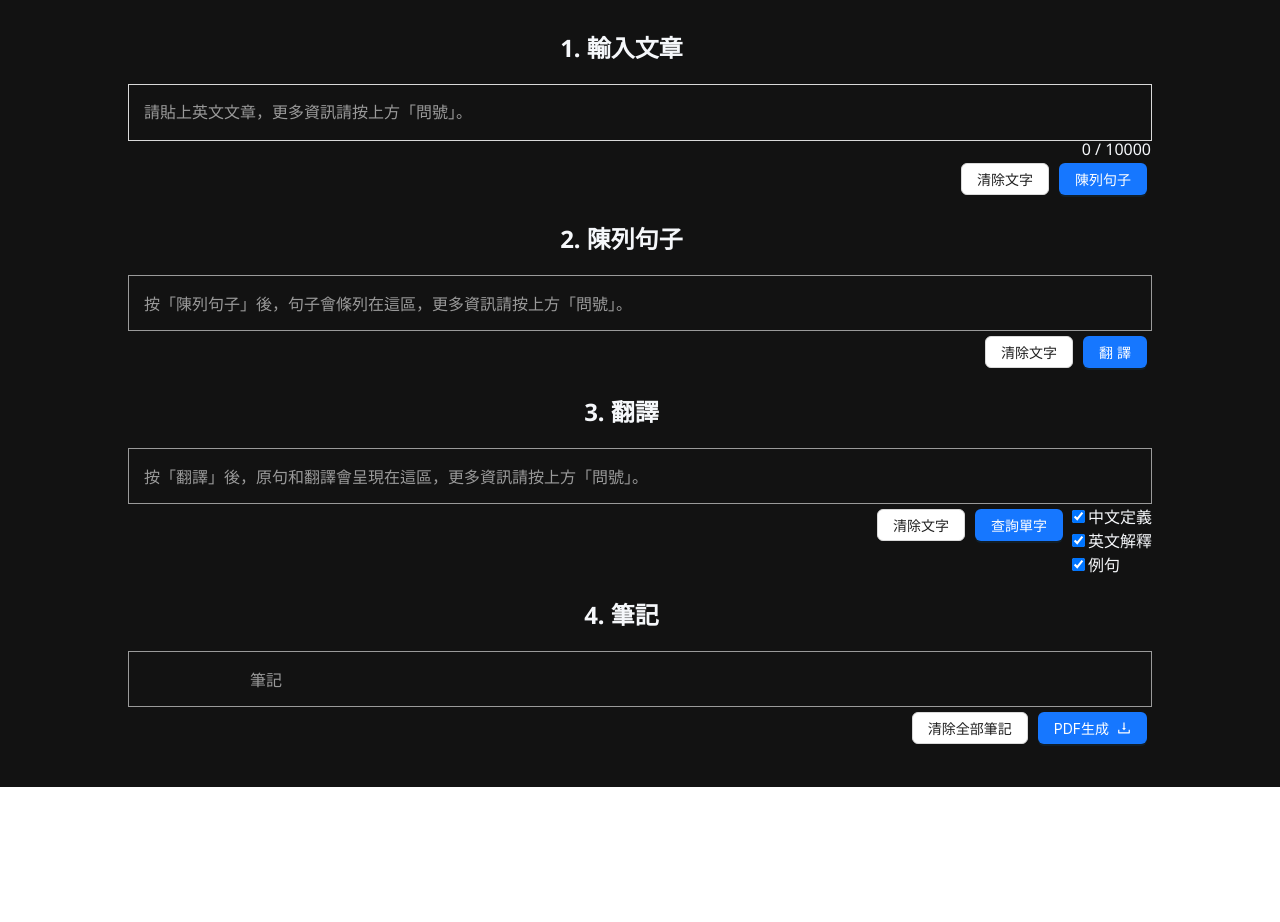
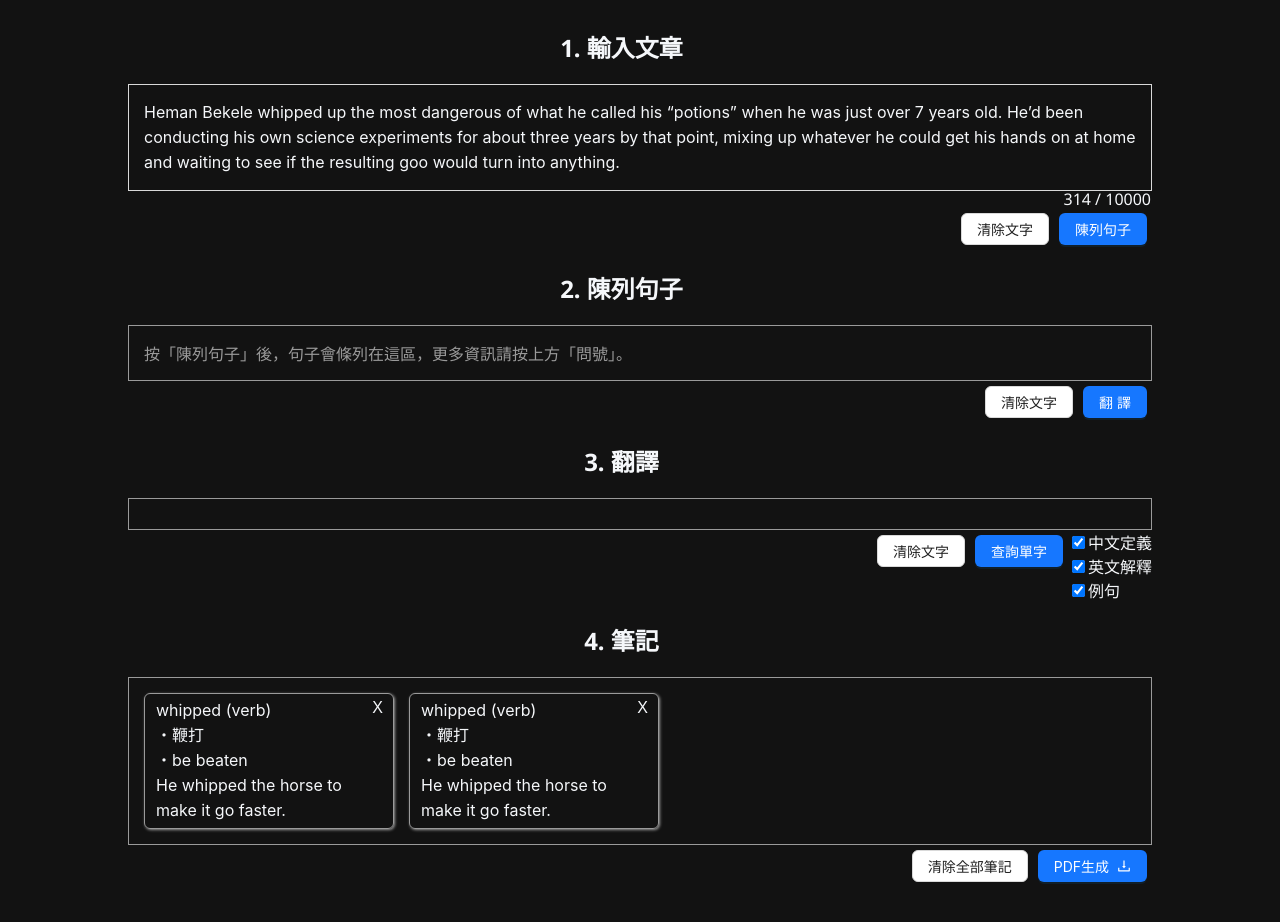
Before and after one commit to LisaMandarin/LearnEnglish, a React (Vite) app: page / in a window 1280 px wide. Shown: the part 220-1142 px from the top of the page. Before the commit the page ends 1007 px from the top, so only its background shows below. Built offline with nearby package versions, Linux system fonts and the light colour scheme; some icons are missing.

Commit message:
notesSection style checked

```diff
--- a/src/App.css
+++ b/src/App.css
@@ -150,7 +150,7 @@ label {
 }
 
 /* Rendering window of NotesSection */
-#notes-section .renderingWindow {
+/* #notes-section .renderingWindow {
   display: grid;
   grid-template-columns: repeat(auto-fill, 250px);
   grid-gap: var(--space-big);
@@ -158,8 +158,8 @@ label {
   border: 1px solid #9a9a9a;
   min-height: 3rem;
   padding: var(--space-big);
-}
-#notes-section .renderingWindow textarea {
+} */
+/* #notes-section .renderingWindow textarea {
   height: auto;
   padding: var(--space-big);
   font-size: 1rem;
@@ -167,22 +167,4 @@ label {
   box-shadow: 1px, 1px, 3px rgba(0, 0, 0, 0.3);
   border: 1px solid #9a9a9a;
   box-shadow: 1px 1px 3px #9a9a9a;
-}
-
-/* close button for NotesSection */
-.note-container {
-  position: relative;
-}
-
-/* delete button of notes */
-.close-button {
-  position: absolute;
-  top: 5px;
-  right: 5px;
-  background-color: transparent;
-  border: none;
-  cursor: pointer;
-  font-size: 1rem;
-  color: inherit;
-  z-index: 10;
-}
+} */
--- a/src/AppContext.jsx
+++ b/src/AppContext.jsx
@@ -1,12 +1,20 @@
+import { useStyleRegister } from 'antd/es/theme/internal'
 import React, { useState, createContext } from 'react'
 
 export const AppContext = createContext()
 
 export const AppProvider = ({children}) => {
-    const [ article, setArticle ] = useState('')
+    // const [ article, setArticle ] = useState('')
     const [ sentences, setSentences ] = useState([])
-    const [ translation, setTranslation ] = useState([])
-    const [ notes, setNotes ] = useState([])
+    // const [ translation, setTranslation ] = useState([])
+    // const [ notes, setNotes ] = useState([])
+
+    const [ article, setArticle ] = useState("Heman Bekele whipped up the most dangerous of what he called his “potions” when he was just over 7 years old. He’d been conducting his own science experiments for about three years by that point, mixing up whatever he could get his hands on at home and waiting to see if the resulting goo would turn into anything.")
+    const [ translation, setTranslation ] = useState(["赫曼·貝克萊（Heman Bekele）在剛過7歲時調製出了他所謂的“藥水”中最危險的一種。", "到那時，他已經進行了大約三年的科學實驗，混合家裡能找到的任何東西，並等待看那些結果是否會變成什麼特別的東西。"])
+    const [ notes, setNotes ] = useState([
+        {id: 111, wordInfo: "whipped (verb)\n・鞭打\n・be beaten\nHe whipped the horse to make it go faster."},
+        {id: 222, wordInfo: "whipped (verb)\n・鞭打\n・be beaten\nHe whipped the horse to make it go faster."}
+        ])
 
     const [ translationError, setTranslationError ] = useState(null)
     const [ translationLoading, setTranslationLoading ] = useState(false)
--- a/src/components/NotesSection.jsx
+++ b/src/components/NotesSection.jsx
@@ -45,9 +45,24 @@ export function NotesSection() {
   const renderNotes =
     notes &&
     notes.map((n) => (
-      <div key={n.id} className="note-container">
+      <div
+        key={n.id}
+        style={{
+          position: "relative",
+        }}>
         <button
-          className={darkMode ? "dark-mode close-button" : "close-button"}
+          className={darkMode ? "dark-mode" : ""}
+          style={{
+            position: "absolute",
+            top: "5px",
+            right: "5px",
+            backgroundColor: "transparent",
+            border: "none",
+            cursor: "pointer",
+            fontSize: "1rem",
+            color: "inherit",
+            zIndex: "10"
+            }}
           onClick={() => deleteNote(n.id)}
         >
           X
@@ -57,7 +72,12 @@ export function NotesSection() {
           value={n.wordInfo}
           onChange={(e) => handleTextareaChange(e.target.value, n.id)}
           autoSize
-          style={{ backgroundColor: "inherit" }}
+          style={{
+            backgroundColor: "inherit",
+            fontSize: "1rem",
+            border: "1px solid #9a9a9a",
+            boxShadow: "1px 1px 3px #9a9a9a"
+          }}
         />
       </div>
     ));
@@ -77,7 +97,16 @@ export function NotesSection() {
             <li key={index}>{hint}</li>
           ))}
         </ul>
-      <div className="renderingWindow">
+      <div
+        style={{
+          border: "1px solid #9a9a9a",
+          padding: "15px",
+          display: "grid",
+          gridTemplateColumns: "repeat(auto-fill, 250px)",
+          gridGap: "15px",
+
+        }}
+      >
         {notesLoading ? (
           <span>Loading...</span>
         ) : notes && notes.length > 0 ? (
--- a/src/components/SentencesSection.jsx
+++ b/src/components/SentencesSection.jsx
@@ -16,6 +16,9 @@ export function SentencesSection() {
   } = useContext(AppContext);
   const [showHint, setShowHint] = useState(false);
   const { TextArea } = Input;
+
+  const maxCount = 5000
+  const totalCount = sentences.reduce((acc, sentence) => acc + sentence.length, 0)
 
   const clearSentences = () => setSentences([]);
 
@@ -64,11 +67,13 @@ export function SentencesSection() {
           }}
         >按「陳列句子」後，句子會條列在這區，更多資訊請按上方「問號」。</div>
       ) : (
+      <>
         <ol
           className={darkMode ? "dark-mode" : ''}
           style={{
             border: "1px solid #9a9a9a",
             padding: "11px 4px 11px 22px",
+            margin: "0"
           }}
           >
           {sentences.map((s, index) => (
@@ -89,6 +94,15 @@ export function SentencesSection() {
             </li>
           ))}
         </ol>
+        <div
+          style={{
+            textAlign: "right",
+            color: darkMode ? "white" : "rgba(0, 0, 0, 0.45)"
+          }}
+          >
+          {totalCount} / {maxCount}
+        </div>
+      </>
       )
 
       }
```
Lines whose indentation alone changed are shown as unchanged.
